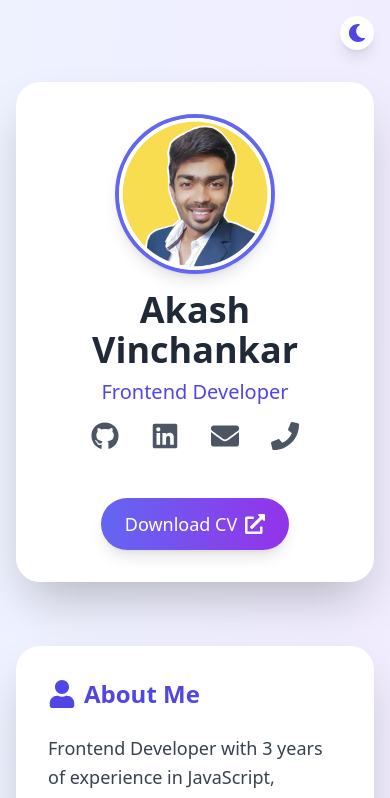
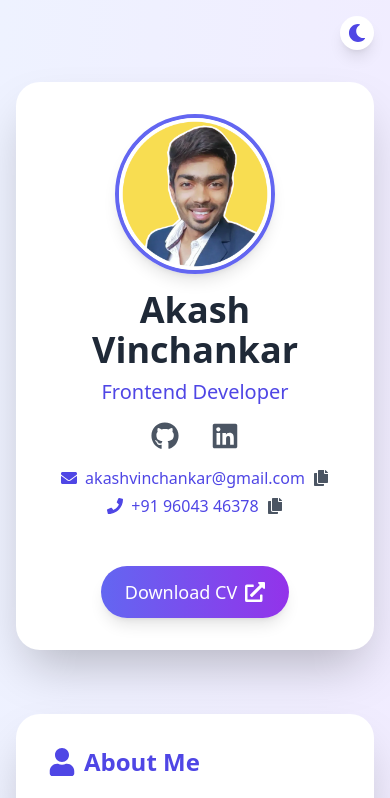
Before and after one commit to akashvinchankar/my-portfolio, a React (Vite) app: page / in a window 390 px wide. Shown: the top 798 px of the page. Built offline with nearby package versions, Linux system fonts and the light colour scheme.

Commit message:
Refactor image source paths in Portfolio component and add copy-to-clipboard functionality for email and phone

```diff
--- a/src/components/Portfolio.jsx
+++ b/src/components/Portfolio.jsx
@@ -15,7 +15,8 @@ import {
   FaServer,
   FaSun,
   FaTools,
-  FaUser
+  FaUser,
+  FaCopy,
 } from "react-icons/fa";
 
 import Resume from "../assets/Akash_Vinchankar_Resume.pdf";
@@ -59,6 +60,8 @@ const skillIcons = {
 
 const Portfolio = () => {
   const [theme, setTheme] = useState("light");
+  const [emailCopied, setEmailCopied] = useState(false);
+  const [phoneCopied, setPhoneCopied] = useState(false);
 
   useEffect(() => {
     document.documentElement.classList.toggle("dark", theme === "dark");
@@ -66,6 +69,18 @@ const Portfolio = () => {
 
   const toggleTheme = () => {
     setTheme((prevTheme) => (prevTheme === "light" ? "dark" : "light"));
+  };
+
+  const copyToClipboard = (text, type) => {
+    navigator.clipboard.writeText(text).then(() => {
+      if (type === "email") {
+        setEmailCopied(true);
+        setTimeout(() => setEmailCopied(false), 2000);
+      } else if (type === "phone") {
+        setPhoneCopied(true);
+        setTimeout(() => setPhoneCopied(false), 2000);
+      }
+    });
   };
 
   return (
@@ -100,7 +115,7 @@ const Portfolio = () => {
                 <p className="text-xl sm:text-2xl text-indigo-600 dark:text-indigo-400 mb-4">
                   Frontend Developer
                 </p>
-                <div className="flex justify-center md:justify-start space-x-8">
+                <div className="flex justify-center md:justify-start space-x-8 mb-4">
                   <SocialLink
                     href="https://github.com/akashvinchankar"
                     icon={<FaGithub size={28} />}
@@ -109,14 +124,36 @@ const Portfolio = () => {
                     href="https://www.linkedin.com/in/akash-vinchankar"
                     icon={<FaLinkedin size={28} />}
                   />
-                  <SocialLink
-                    href="mailto:akashvinchankar@gmail.com"
-                    icon={<FaEnvelope size={28} />}
-                  />
-                  <SocialLink
-                    href="tel:+919604346378"
-                    icon={<FaPhone size={28} />}
-                  />
+                </div>
+                <div className="flex flex-col items-center md:items-start">
+                  <div className="flex items-center mb-1">
+                    <FaEnvelope className="text-indigo-600 dark:text-indigo-400 mr-2" />
+                    <span className="text-indigo-600 dark:text-indigo-400">
+                      akashvinchankar@gmail.com
+                    </span>
+                    <FaCopy
+                      className="text-gray-600 dark:text-gray-400 cursor-pointer ml-2"
+                      onClick={() =>
+                        copyToClipboard("akashvinchankar@gmail.com", "email")
+                      }
+                    />
+                    {emailCopied && (
+                      <span className="ml-2 text-green-500">Copied!</span>
+                    )}
+                  </div>
+                  <div className="flex items-center">
+                    <FaPhone className="text-indigo-600 dark:text-indigo-400 mr-2" />
+                    <span className="text-indigo-600 dark:text-indigo-400">
+                      +91 96043 46378
+                    </span>
+                    <FaCopy
+                      className="text-gray-600 dark:text-gray-400 cursor-pointer ml-2"
+                      onClick={() => copyToClipboard("+919604346378", "phone")}
+                    />
+                    {phoneCopied && (
+                      <span className="ml-2 text-green-500">Copied!</span>
+                    )}
+                  </div>
                 </div>
               </div>
             </div>
```
